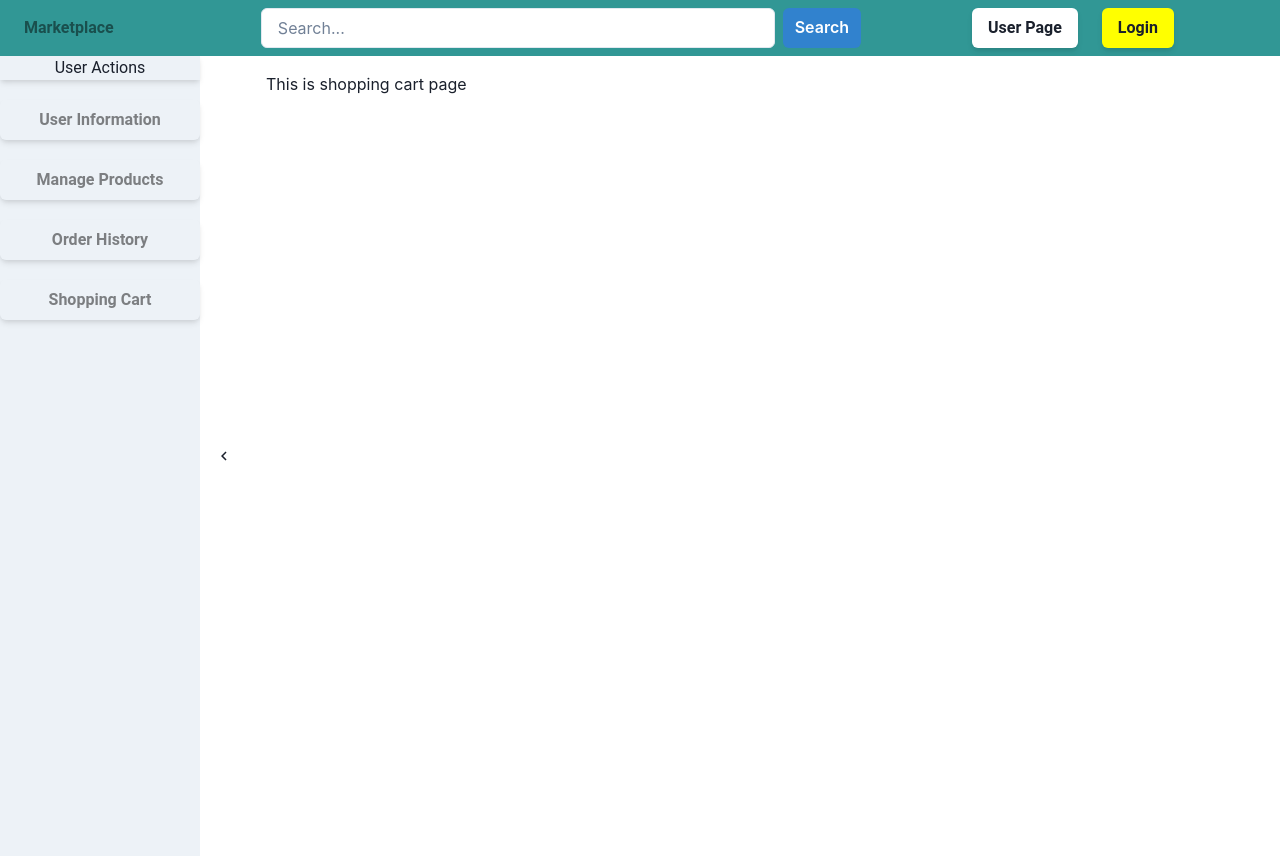
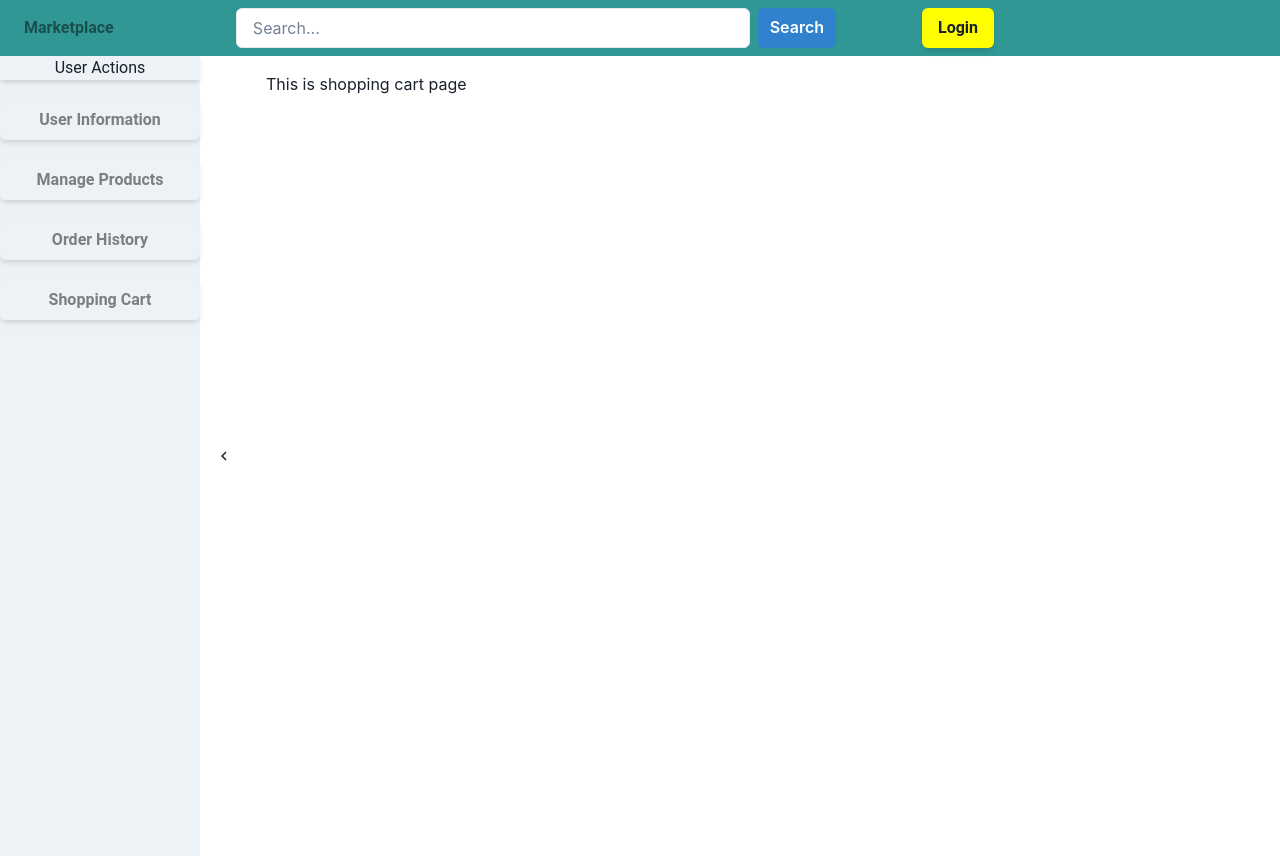
Before and after one commit to wghong02/postare, a Next.js app in the folder frontend/: page /user/cart in a window 1280 px wide. Built offline with nearby package versions, Linux system fonts and the light colour scheme.

Commit message:
added login logout

```diff
--- a/frontend/src/ui/components/web/Header.js
+++ b/frontend/src/ui/components/web/Header.js
@@ -1,11 +1,24 @@
 import { Box, Flex, Text, Button, Input, FormControl } from "@chakra-ui/react";
 import NextLink from "next/link";
 import { Link } from "@chakra-ui/react";
+import React, { useEffect, useState } from "react";
 
 const Header = () => {
   // header of the website for the entire website
   // includes a search bar in the middle, app icon and link to home on topleft
   // user login/logout organization on top right
+  const [authed, setAuthed] = useState(false);
+
+  useEffect(() => {
+    const authToken = localStorage.getItem("authToken");
+    setAuthed(authToken !== null);
+  }, []);
+
+  const handleLogOut = () => {
+    localStorage.removeItem("authToken");
+    setAuthed(false);
+  };
+
   const handleSearchSubmit = (event) => {
     event.preventDefault();
     const formData = new FormData(event.target);
@@ -57,18 +70,33 @@ const Header = () => {
         </form>
       </Box>
 
-      <Box flex={1} maxW="300px">
-        <Link as={NextLink} href="/user/home" passHref>
+      <Box flex={1} maxW="350px">
+        {authed && (
+          <Link as={NextLink} href="/user/home" passHref>
+            <Button
+              variant="ghost"
+              shadow="md"
+              fontFamily="'Roboto', sans-serif"
+              bg="white"
+            >
+              User Page
+            </Button>
+          </Link>
+        )}
+        {authed && (
           <Button
             variant="ghost"
             shadow="md"
             fontFamily="'Roboto', sans-serif"
-            bg="white"
+            bg="yellow"
+            onClick={handleLogOut}
+            ml = "6"
           >
-            User Page
+            Logout
           </Button>
-        </Link>
-        <Button type="submit" colorScheme="black" ml={2}>
+        )}
+
+        {!authed && (
           <Link as={NextLink} href="/auth" passHref>
             <Button
               variant="ghost"
@@ -79,7 +107,7 @@ const Header = () => {
               Login
             </Button>
           </Link>
-        </Button>
+        )}
       </Box>
     </Flex>
   );
```
Also changed, not shown: frontend/src/app/page.tsx (+3 -5 lines), frontend/src/utils/userUtils.js (+20 -20 lines).
